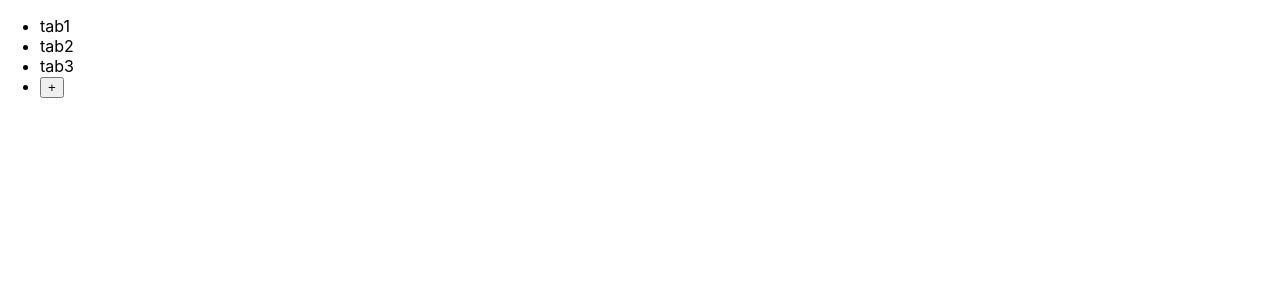
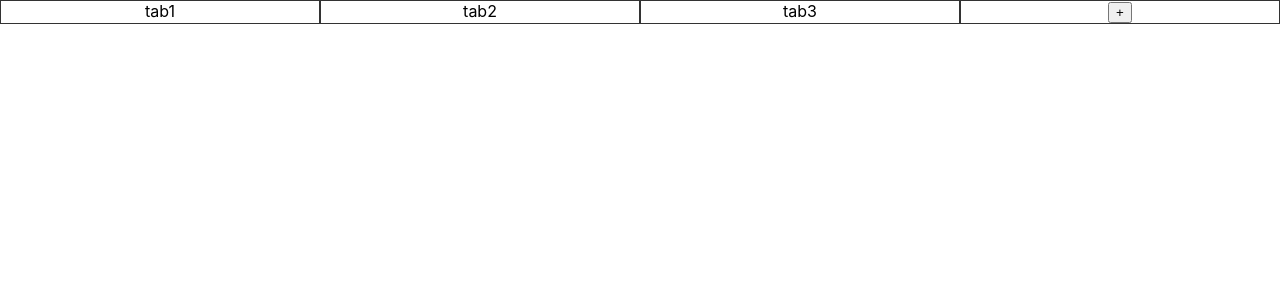
Before and after one commit to xpadev-net/supporterz-geekcamp-vol8, a Next.js app: page / in a window 1280 px wide. Shown: the top 300 px of the page. Built offline with nearby package versions, Linux system fonts and the light colour scheme.

Commit message:
third commit

```diff
--- a/components/TabList.tsx
+++ b/components/TabList.tsx
@@ -9,14 +9,13 @@ const TabList = ({ tabs }: props) => {
   const { isMobile } = useContext(tasksContext);
 
   return (
-    <div>
-      <ul className="TabList">
-        {tabs.map((tab) => <li>{tab.title}</li>)}
-        <li>
-          <button>+</button>
-        </li>
-      </ul>
-    </div>
+    <ul className={`${Styles.TabList} ${isMobile && Styles.mobile}}`}
+    >
+      {tabs.map((tab) => <li>{tab.title}</li>)}
+      <li>
+        <button>+</button>
+      </li>
+    </ul>
   )
 };
 export { TabList };
--- a/styles/components/TabList.module.scss
+++ b/styles/components/TabList.module.scss
@@ -1,4 +1,12 @@
 .TabList {
   list-style: none;
-  background-color: red;
+  display: flex;
+  justify-content: space-between;
+  padding: 0;
+  margin: 0;
 }
+.TabList li {
+  width: 100%;
+  border: solid 1px #333;
+  text-align: center;
+}
```
